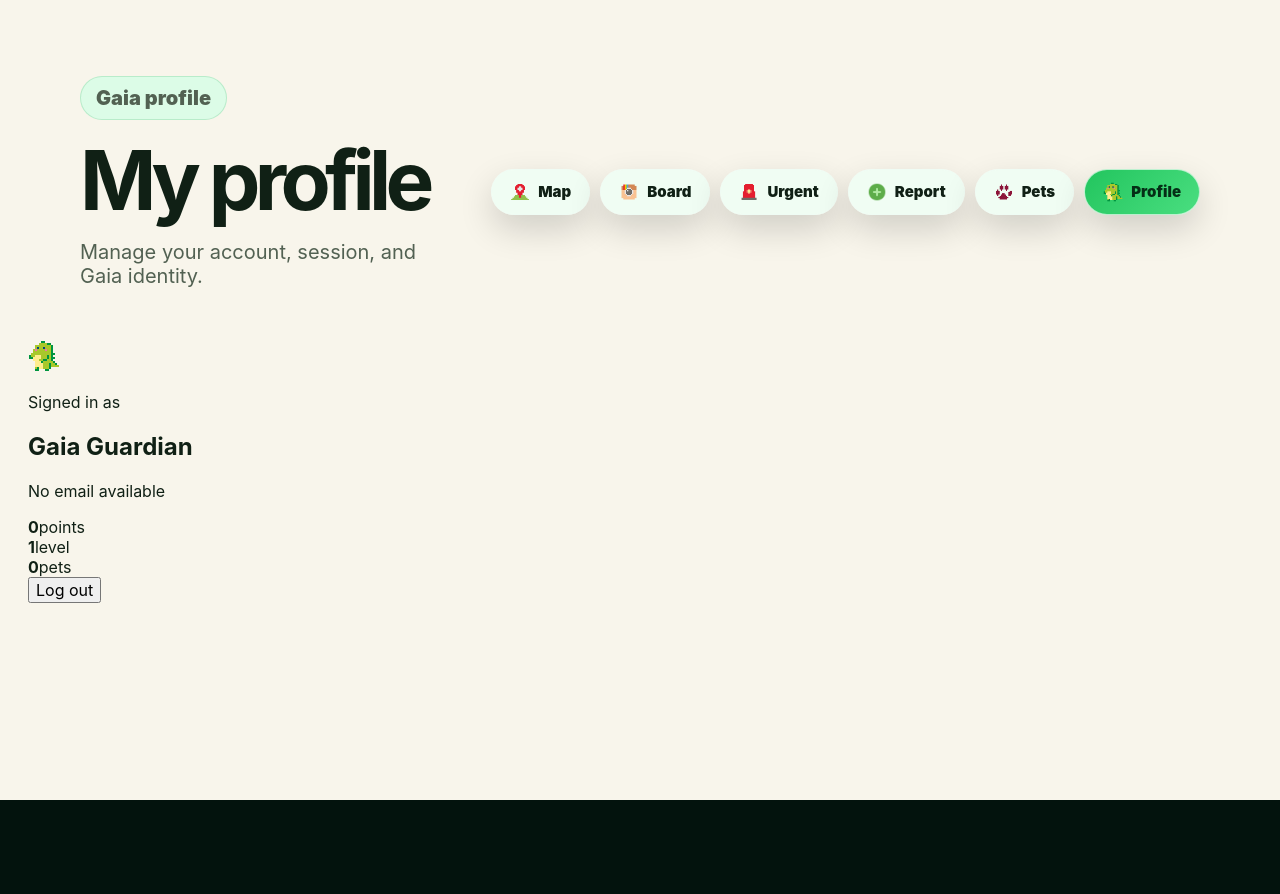
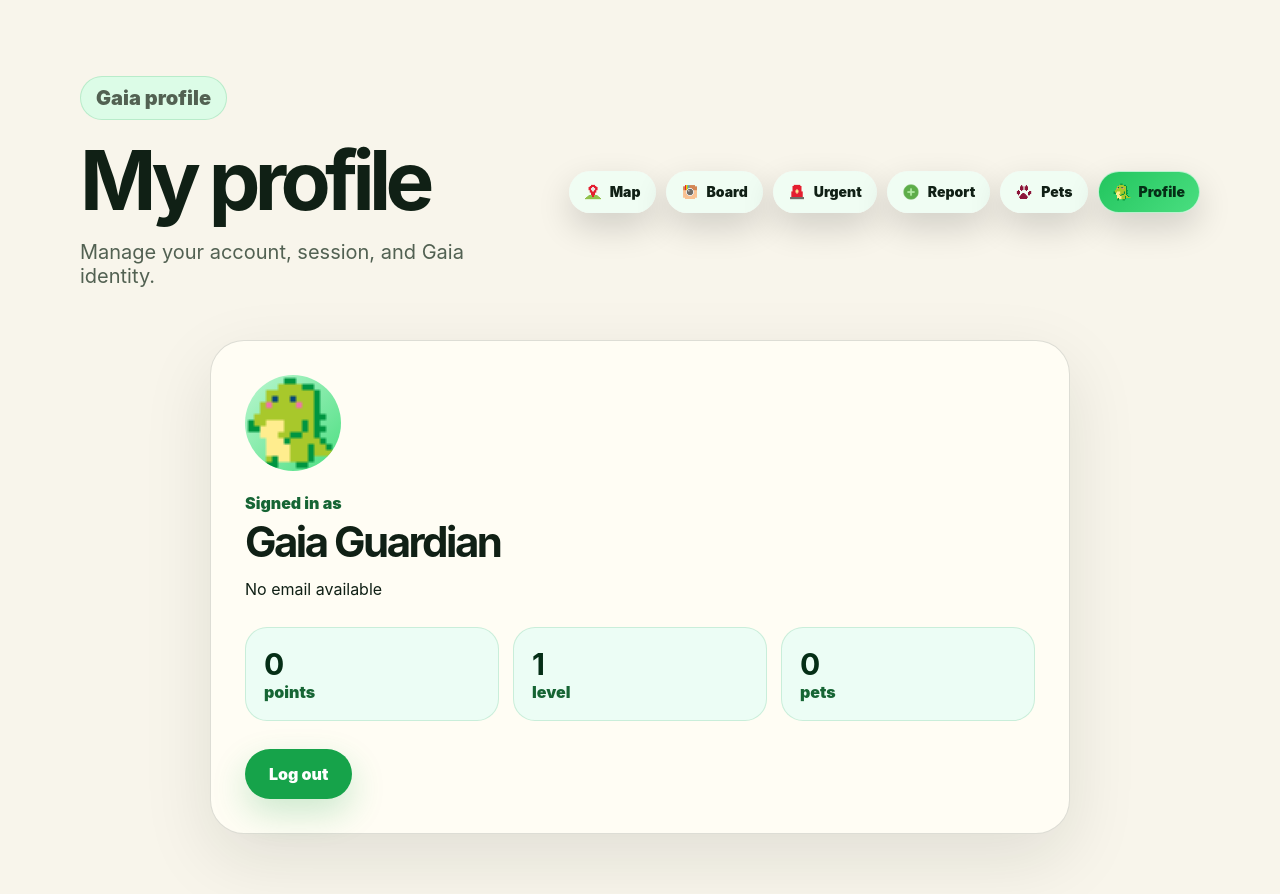
Before and after one commit to EsmeNtb/Gaia-Phylax, a React (Vite) app in the folder frontend/: page /profile in a window 1280 px wide. Shown: the top 894 px of the page. Before the commit the page ends 800 px from the top, so only its background shows below. Built offline with nearby package versions, Linux system fonts and the light colour scheme.

Commit message:
feat: update all teh css

```diff
--- a/frontend/src/styles/index.css
+++ b/frontend/src/styles/index.css
@@ -2648,3 +2648,168 @@ a {
     align-items: flex-start;
   }
 }
+
+
+.app-nav {
+  flex-wrap: nowrap;
+}
+
+.nav-emoji {
+  width: 20px;
+  height: 20px;
+  display: inline-grid;
+  place-items: center;
+  font-size: 18px;
+}
+
+@media (max-width: 1280px) {
+  .view-tabs a {
+    padding: 11px 14px;
+    font-size: 14px;
+  }
+
+  .view-tabs img,
+  .nav-emoji {
+    width: 18px;
+    height: 18px;
+  }
+}
+
+
+/* =========================
+   PROFILE + REPORT PAGE
+========================= */
+
+.profile-card,
+.report-form-card {
+  max-width: 860px;
+  margin: 0 auto 80px;
+  background: #fffdf4;
+  border: 1px solid rgba(16, 32, 21, 0.14);
+  border-radius: 34px;
+  padding: 34px;
+  box-shadow: 0 24px 70px rgba(16, 32, 21, 0.1);
+  color: #102015;
+}
+
+.profile-avatar {
+  width: 96px;
+  height: 96px;
+  border-radius: 999px;
+  background: linear-gradient(135deg, #bbf7d0 0%, #4ade80 100%);
+  display: grid;
+  place-items: center;
+  font-size: 44px;
+  margin-bottom: 22px;
+}
+
+.profile-avatar img {
+  width: 100%;
+  height: 100%;
+  border-radius: inherit;
+  object-fit: cover;
+}
+
+.profile-label {
+  color: #166534;
+  font-weight: 950;
+  margin: 0 0 8px;
+}
+
+.profile-card h2 {
+  margin: 0 0 8px;
+  font-size: 42px;
+  line-height: 1;
+  letter-spacing: -0.06em;
+}
+
+.profile-stats {
+  display: grid;
+  grid-template-columns: repeat(3, 1fr);
+  gap: 14px;
+  margin: 28px 0;
+}
+
+.profile-stats article {
+  padding: 18px;
+  border-radius: 22px;
+  background: #ecfdf5;
+  border: 1px solid rgba(22, 163, 74, 0.16);
+}
+
+.profile-stats strong {
+  display: block;
+  font-size: 30px;
+  color: #052e16;
+}
+
+.profile-stats span {
+  color: #166534;
+  font-weight: 900;
+}
+
+.logout-button,
+.report-submit {
+  border: none;
+  background: #16a34a;
+  color: #fff;
+  border-radius: 999px;
+  padding: 15px 24px;
+  font-weight: 950;
+  box-shadow: 0 14px 34px rgba(22, 163, 74, 0.22);
+}
+
+.report-form {
+  display: grid;
+  gap: 18px;
+}
+
+.report-form label {
+  display: grid;
+  gap: 8px;
+  color: #102015;
+  font-weight: 950;
+}
+
+.report-form input,
+.report-form textarea,
+.report-form select {
+  width: 100%;
+  border: 1px solid rgba(16, 32, 21, 0.16);
+  background: #ffffff;
+  border-radius: 20px;
+  padding: 15px 17px;
+  color: #102015;
+  font-size: 16px;
+  outline: none;
+}
+
+.report-form textarea {
+  min-height: 130px;
+  resize: vertical;
+}
+
+.report-form input:focus,
+.report-form textarea:focus,
+.report-form select:focus {
+  border-color: #22c55e;
+  box-shadow: 0 0 0 4px rgba(34, 197, 94, 0.12);
+}
+
+.report-grid {
+  display: grid;
+  grid-template-columns: 1fr 1fr;
+  gap: 16px;
+}
+
+.report-submit:disabled {
+  opacity: 0.62;
+  cursor: not-allowed;
+}
+
+@media (max-width: 780px) {
+  .report-grid,
+  .profile-stats {
+    grid-template-columns: 1fr;
+  }
+}
```
